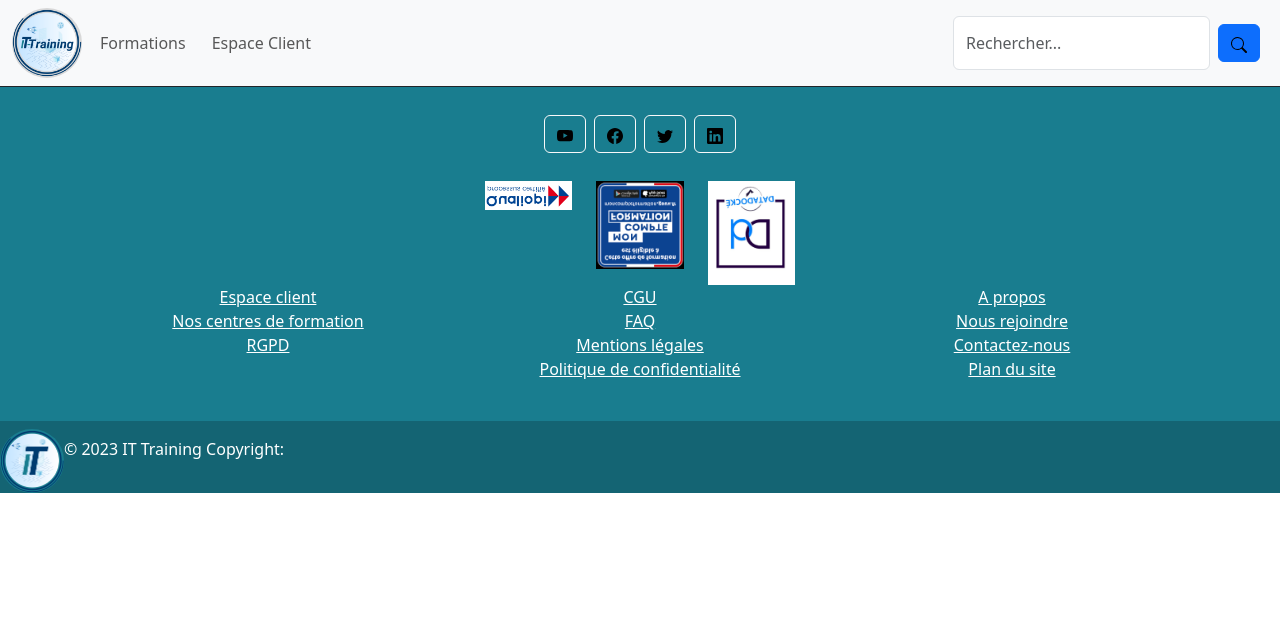
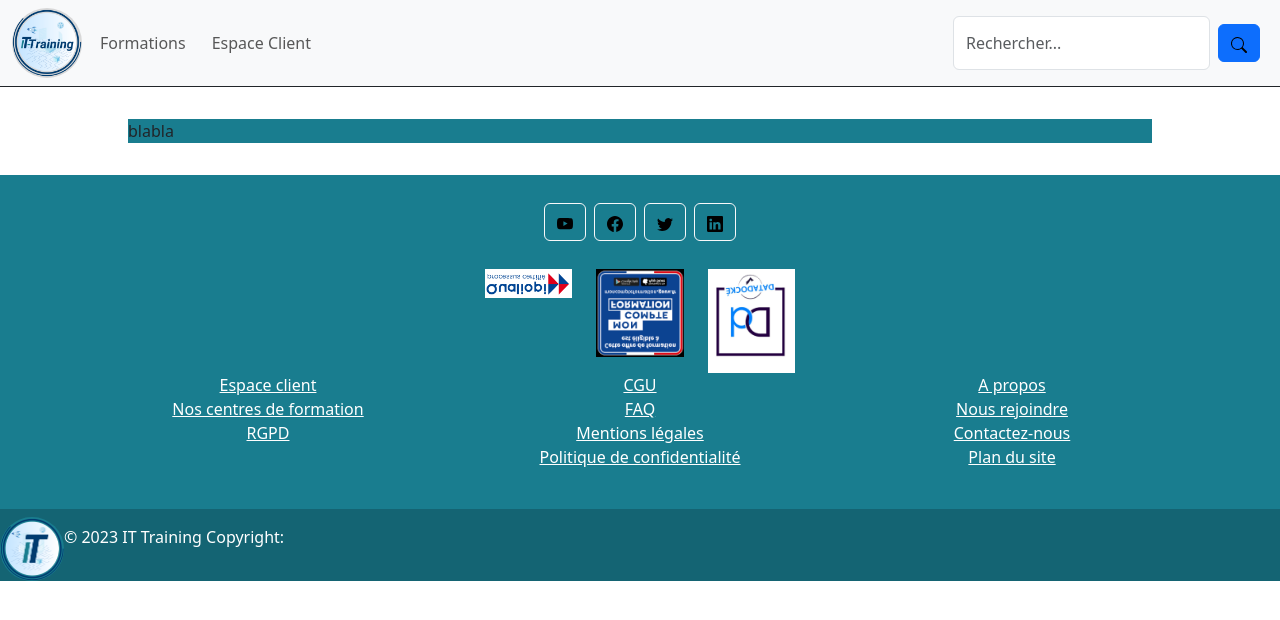
Before and after one commit to Mahieux-Nicolas/it_training_front, an Angular app: page /formations in a window 1280 px wide. Before the commit this address led to /. Shown: the top 620 px of the page. Built offline with nearby package versions, Linux system fonts and the light colour scheme.

Commit message:
feat liste formations WIP

```diff
--- a/src/app/app-routing.module.ts
+++ b/src/app/app-routing.module.ts
@@ -4,13 +4,15 @@ import { RouterModule, Routes } from '@angular/router';
 import { DetailFormationComponent } from './pages/detail-formation/detail-formation.component';
 import { DashboardComponent } from './pages/dashboard/dashboard.component';
 import { ProjetFormationComponent } from './pages/projet-formation/projet-formation.component';
+import { ListeFormationsComponent } from './pages/liste-formations/liste-formations.component';
 
 const routes: Routes = [
 
   { path: '', redirectTo: 'home', pathMatch: 'full' },
   { path: 'formation/test', component: DetailFormationComponent },
   { path: 'user/dashboard', component: DashboardComponent },
-  {path : 'contact', component: ProjetFormationComponent}
+  {path : 'contact', component: ProjetFormationComponent},
+  {path : "formations", component: ListeFormationsComponent}
 
 ];
 
--- a/src/app/app.module.ts
+++ b/src/app/app.module.ts
@@ -12,6 +12,7 @@ import { DashboardComponent } from './pages/dashboard/dashboard.component';
 
 import { ReactiveFormsModule } from '@angular/forms';
 import { ProjetFormationComponent } from './pages/projet-formation/projet-formation.component';
+import { ListeFormationsComponent } from './pages/liste-formations/liste-formations.component';
 
 
 @NgModule({
@@ -23,7 +24,8 @@ import { ProjetFormationComponent } from './pages/projet-formation/projet-format
     NotFoundComponent,
     DetailFormationComponent,
     DashboardComponent,
-    ProjetFormationComponent
+    ProjetFormationComponent,
+    ListeFormationsComponent
   ],
   imports: [
     BrowserModule,
--- a/src/app/commons/footer/footer.component.css
+++ b/src/app/commons/footer/footer.component.css
@@ -28,9 +28,6 @@
   width: 5%;
 }
 
-footer {
-
-}
 
 /* Ajustez les marges pour le contenu du footer */
 .footer-content {
--- /dev/null
+++ b/src/app/pages/liste-formations/liste-formations.component.css
@@ -0,0 +1,6 @@
+.list-formation{
+  background-color: #197D8F;
+  margin-bottom: 2em;
+  width: 80%;
+  margin:  2em auto;
+}
--- /dev/null
+++ b/src/app/pages/liste-formations/liste-formations.component.html
@@ -0,0 +1,3 @@
+<section class="list-formation">
+blabla
+</section>
--- a/src/app/pages/projet-formation/projet-formation.component.html
+++ b/src/app/pages/projet-formation/projet-formation.component.html
@@ -56,6 +56,6 @@
       <label for="noIntermediaires" class="form-check-label">Je ne souhaite pas recevoir les intermédiaires et offres d'IT Training</label>
     </div>
 
-    <button type="submit" class="btn btn-primary" (click)="envoyerDemande()">Envoyer la Demande</button>
+    <button type="submit" class="btn btn-primary" >Envoyer la Demande</button>
   </form>
 </section>
--- a/src/app/pages/projet-formation/projet-formation.component.ts
+++ b/src/app/pages/projet-formation/projet-formation.component.ts
@@ -1,4 +1,11 @@
+import { BesoinFormationService } from './../../services/besoin-formation.service';
 import { Component } from '@angular/core';
+import { FormGroup, FormControl } from '@angular/forms';
+import { FormBuilder } from '@angular/forms';
+import { Validators } from '@angular/forms';
+
+
+
 
 @Component({
   selector: 'app-projet-formation',
@@ -7,4 +14,33 @@ import { Component } from '@angular/core';
 })
 export class ProjetFormationComponent {
 
+  formationForm: FormGroup;
+
+  constructor(private formBuilder: FormBuilder, private formationService: BesoinFormationService) {
+    this.formationForm = this.formBuilder.group({
+      intituleFormation: ['', Validators.required],
+      besoinRequis: ['', Validators.required],
+      // Ajoutez les autres champs ici
+      // ...
+    });
+  }
+
+
+  envoyerDemande() {
+    if (this.formationForm.valid) {
+      const donneesFormation = this.formationForm.value;
+      this.formationService.envoyerDemandeFormation(donneesFormation).subscribe(
+        response => {
+          console.log('Données envoyées avec succès !', response);
+          // Réinitialisez le formulaire après l'envoi réussi
+          this.formationForm.reset();
+        },
+        error => {
+          console.error('Erreur lors de l\'envoi des données :', error);
+        }
+      );
+    } else {
+      console.warn('Veuillez remplir correctement tous les champs.');
+    }
+  }
 }
```
Also changed, not shown: src/app/pages/liste-formations/liste-formations.component.ts (added, +10 -0 lines), 1 other file (tests, documents, lock files or other folders).
